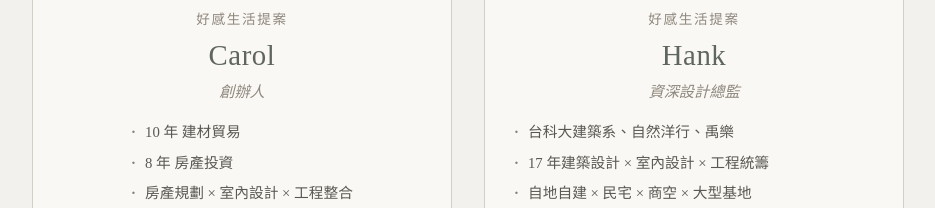
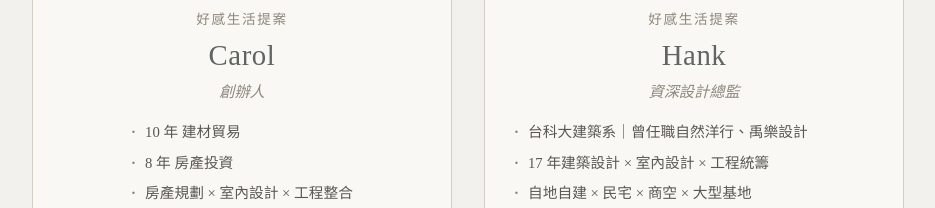
Before and after one commit to carol0614/gln-quote-system, a plain HTML site: page index.html in a window 1280 px wide. Shown: the part 3840-4048 px from the top of the page, without its empty margins (172-1107 px from the left). Drawn offline with Linux system fonts and the light colour scheme; a web font is replaced by a local one.

Commit message:
Update index.html
微調Hank學歷文字

```diff
--- a/index.html
+++ b/index.html
@@ -250,7 +250,7 @@
           <h3 class="team-name">Hank</h3>
           <p class="team-title">資深設計總監</p>
           <ul class="team-bio-list">
-            <li>台科大建築系、自然洋行、禹樂</li>
+            <li>台科大建築系｜曾任職自然洋行、禹樂設計</li>
             <li>17 年建築設計 × 室內設計 × 工程統籌</li>
             <li>自地自建 × 民宅 × 商空 × 大型基地</li>
             <li><b>代表作</b>：Park 2 草悟廣場、三峽無礦、森大、雄獅想像製造所</li>
```
